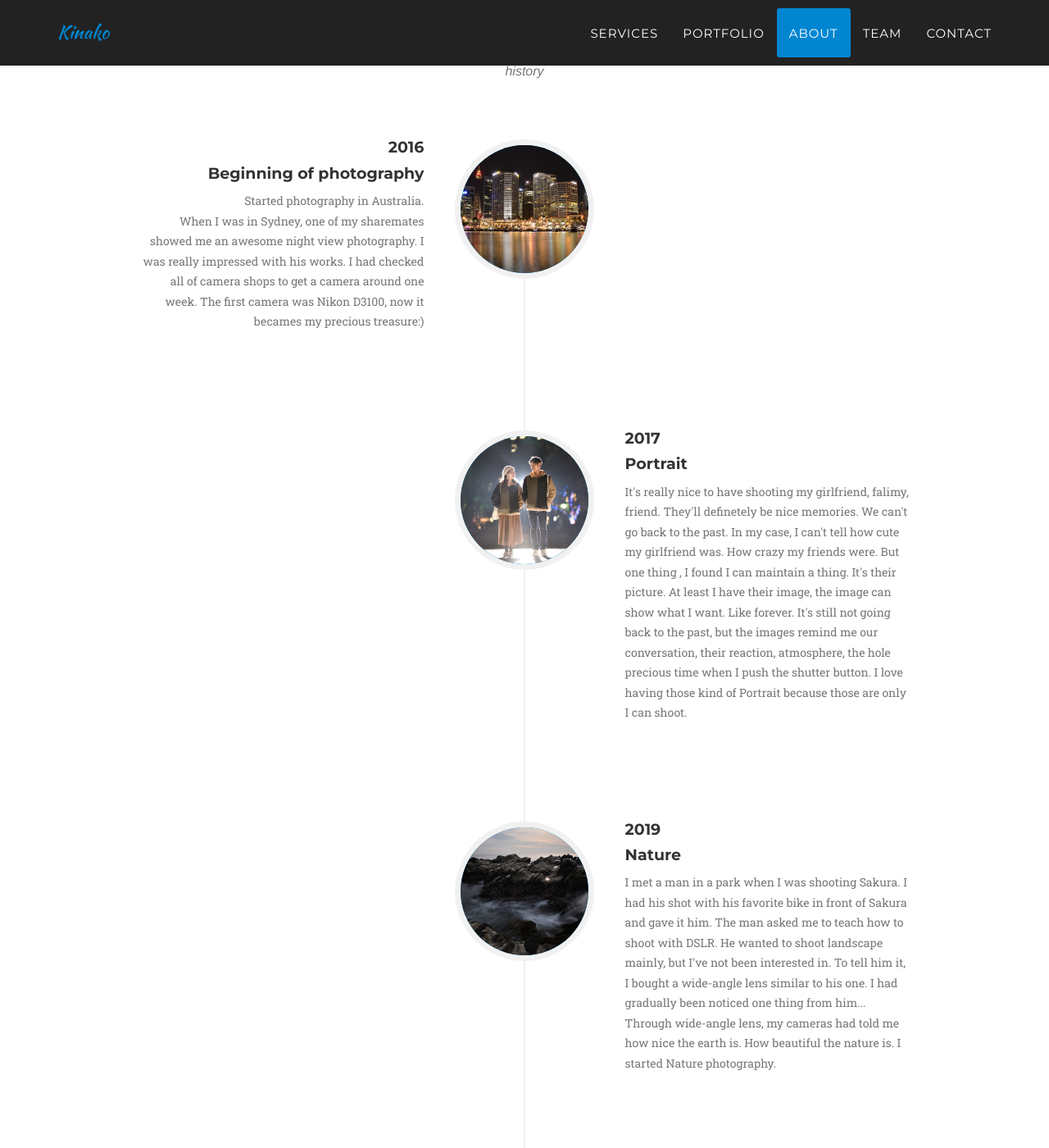
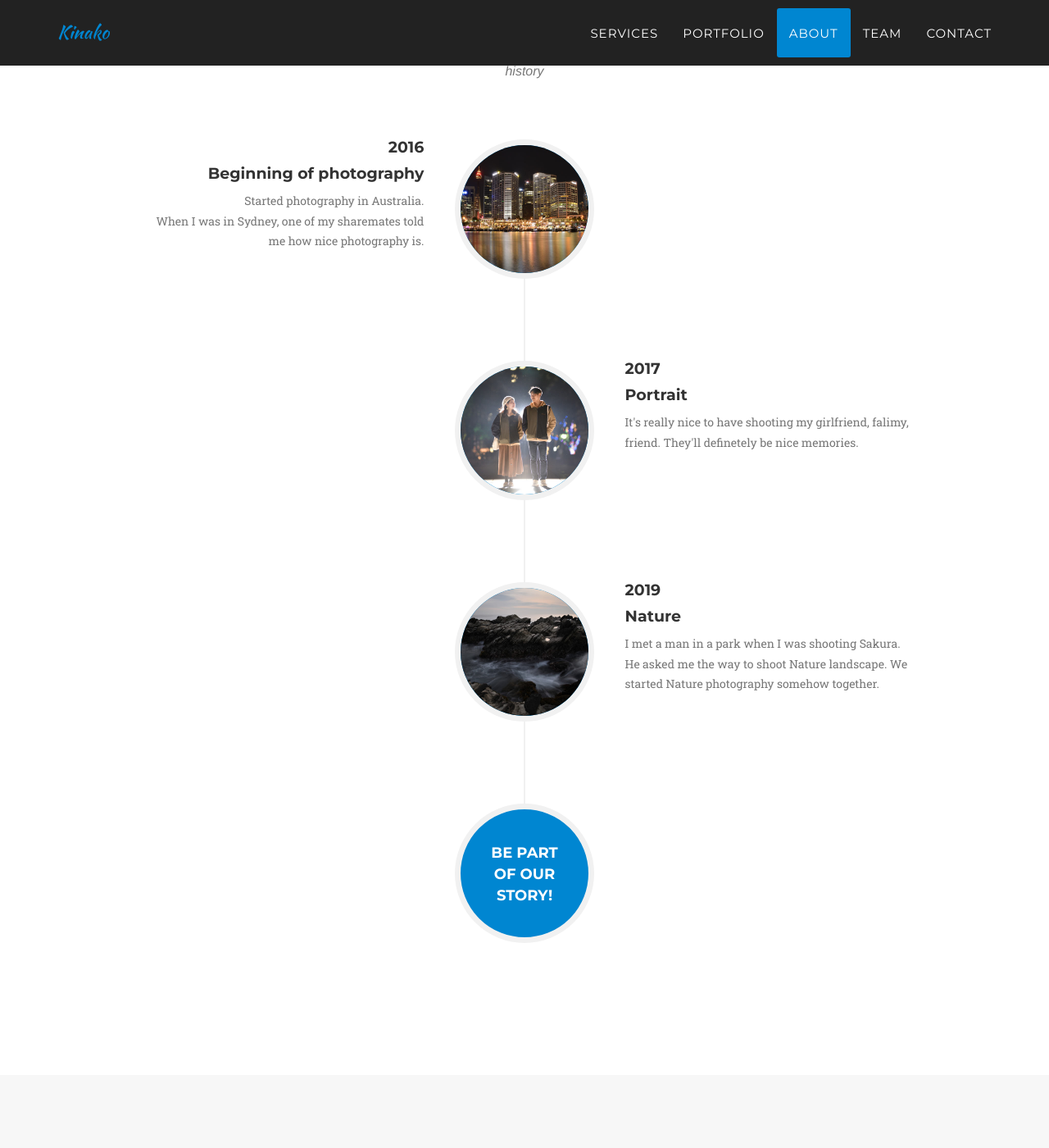
Before and after one commit to Toxumuharu/Photography, a Jekyll site: the page built from index.html, in a window 1280 px wide and 1400 px high, scrolled down 5234 px. Shown: the whole window at 82% size. Built offline with Jekyll 4.4.1, drawn with Linux system fonts in a browser that asks for light colours; some web fonts are replaced.

Commit message:
edited about

```diff
--- a/_includes/about.html
+++ b/_includes/about.html
@@ -22,10 +22,8 @@
                                 <div class="timeline-body">
                                     <p class="text-muted">
                                       Started photography in Australia. <br>
-                                      When I was in Sydney, one of my sharemates showed me an awesome night view photography.
-                                      I was really impressed with his works.
-                                      I had checked all of camera shops to get a camera around one week.
-                                      The first camera was Nikon D3100, now it becames my precious treasure:) </p>
+                                      When I was in Sydney, one of my sharemates told me how nice photography is.
+                                    </p>
                                 </div>
                             </div>
                         </li>
@@ -42,13 +40,6 @@
                                     <p class="text-muted">
                                       It's really nice to have shooting my girlfriend, falimy, friend.
                                       They'll definetely be nice memories.
-                                      We can't go back to the past.
-                                      In my case, I can't tell how cute my girlfriend was. How crazy my friends were.
-                                      But one thing , I found I can maintain a thing.
-                                      It's their picture.
-                                      At least I have their image, the image can show what I want. Like forever.
-                                      It's still not going back to the past, but the images remind me our conversation, their reaction, atmosphere, the hole precious time when I push the shutter button.
-                                      I love having those kind of Portrait because those are only I can shoot.
                                     </p>
                                 </div>
                             </div>
@@ -66,13 +57,7 @@
                                 <div class="timeline-body">
                                     <p class="text-muted">
                                       I met a man in a park when I was shooting Sakura.
-                                      I had his shot with his favorite bike in front of Sakura and gave it him.
-                                      The man asked me to teach how to shoot with DSLR.
-                                      He wanted to shoot landscape mainly, but I've not been interested in.
-                                      To tell him it, I bought a wide-angle lens similar to his one.
-                                      I had gradually been noticed one thing from him...
-                                      Through wide-angle lens, my cameras had told me how nice the earth is. How beautiful the nature is.
-                                      I started Nature photography. </p>
+                                      He asked me the way to shoot Nature landscape. We started Nature photography somehow together. </p>
                                 </div>
                             </div>
                         </li>
```
